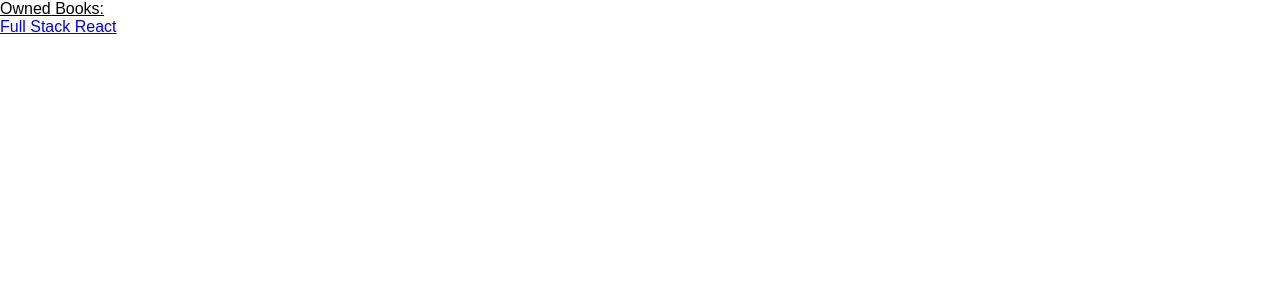
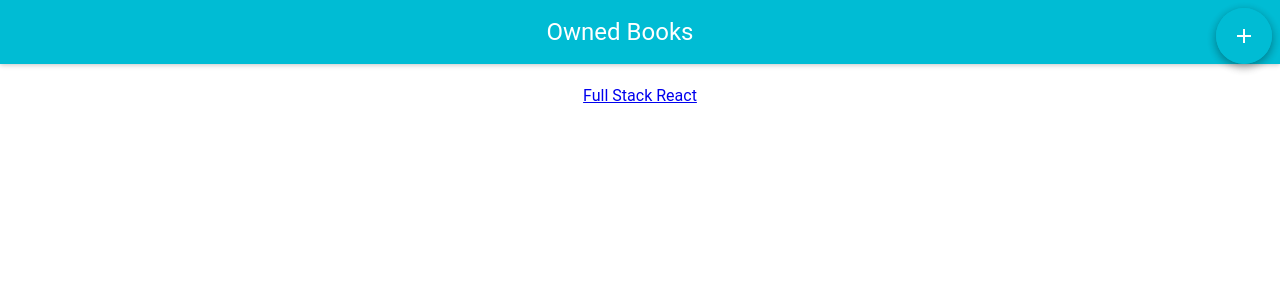
Before and after one commit to jenanderson1615/owned_books, a React (Create React App) app: page / in a window 1280 px wide. Shown: the top 300 px of the page. Built offline with nearby package versions, Linux system fonts and the light colour scheme.

Commit message:
Adding some style to the page

```diff
--- a/src/Components/BookList.js
+++ b/src/Components/BookList.js
@@ -1,11 +1,18 @@
 import React from 'react';
 import Book from './Book'
+import { List, ListItem } from 'material-ui';
+
+const listStyle = {
+    textAlign: "center",
+};
 
 class BookList extends React.Component {
     render() {
         return (
             <div>
-                <Book title={'Full Stack React'}/>
+                <List style={listStyle}>
+                    <ListItem children={<Book title={'Full Stack React'}/>} />
+                </List>
             </div>
         );
     }
--- a/src/Components/OwnedBooksDashboard.js
+++ b/src/Components/OwnedBooksDashboard.js
@@ -1,11 +1,27 @@
 import React from 'react';
 import BookList from './BookList'
+import AppBar from 'material-ui/AppBar'
+import FloatingActionButton from 'material-ui/FloatingActionButton'
+import ContentAdd from 'material-ui/svg-icons/content/add'
+
+const titleStyle = {
+    textAlign: "center",
+};
 
 class OwnedBooksDashboard extends React.Component {
     render() {
         return (
             <div>
-                <u>Owned Books: </u>
+                <AppBar
+                    title="Owned Books"
+                    titleStyle={titleStyle}
+                    showMenuIconButton={false}
+                    iconElementRight={
+                        <FloatingActionButton>
+                            <ContentAdd />
+                        </FloatingActionButton>
+                    }
+                />
                 <BookList />
             </div>
         );
--- a/src/index.js
+++ b/src/index.js
@@ -4,6 +4,7 @@ import './index.css';
 import App from './App';
 import registerServiceWorker from './registerServiceWorker';
 import BrowserRouter from 'react-router-dom/BrowserRouter';
+import { MuiThemeProvider, getMuiTheme } from 'material-ui/styles';
 
-ReactDOM.render(<BrowserRouter><App /></BrowserRouter>, document.getElementById('root'));
+ReactDOM.render(<MuiThemeProvider muiTheme={getMuiTheme()}><BrowserRouter><App /></BrowserRouter></MuiThemeProvider>, document.getElementById('root'));
 registerServiceWorker();
```
